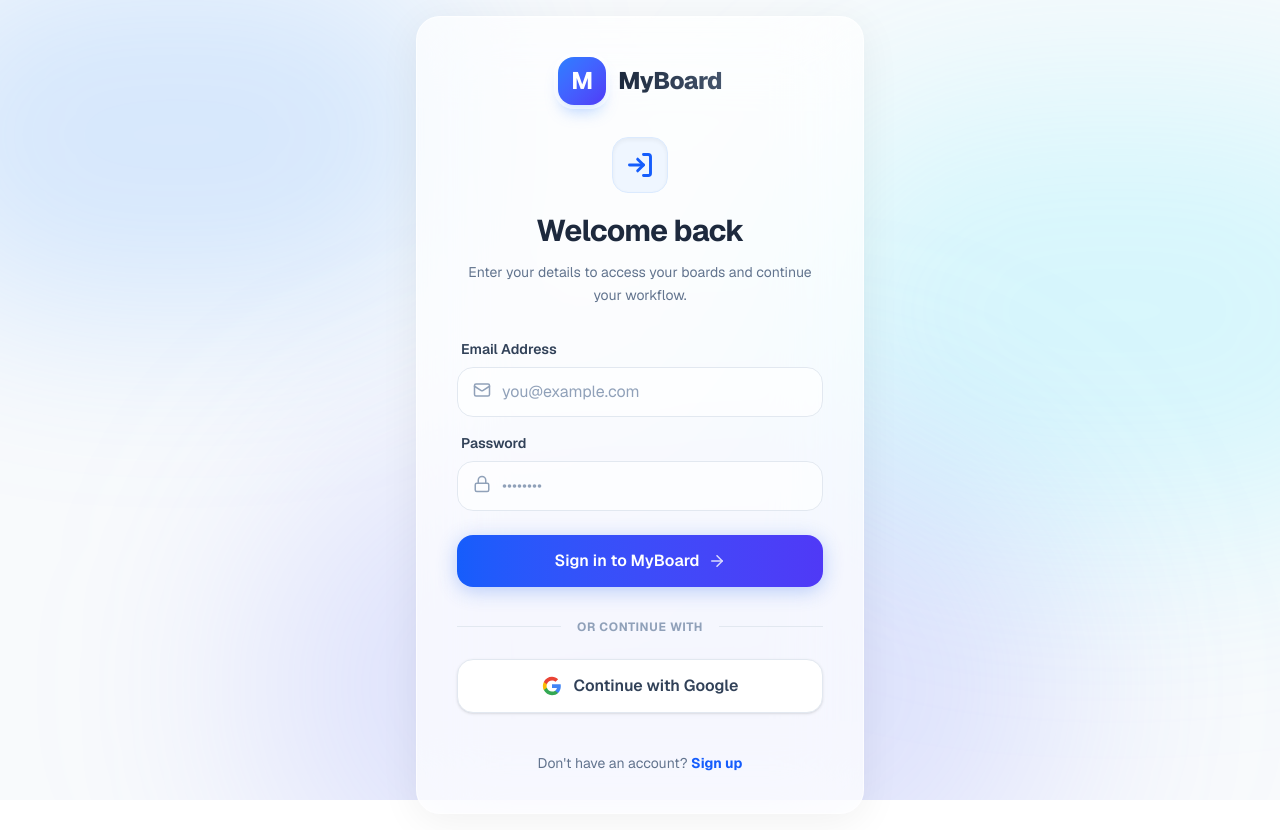
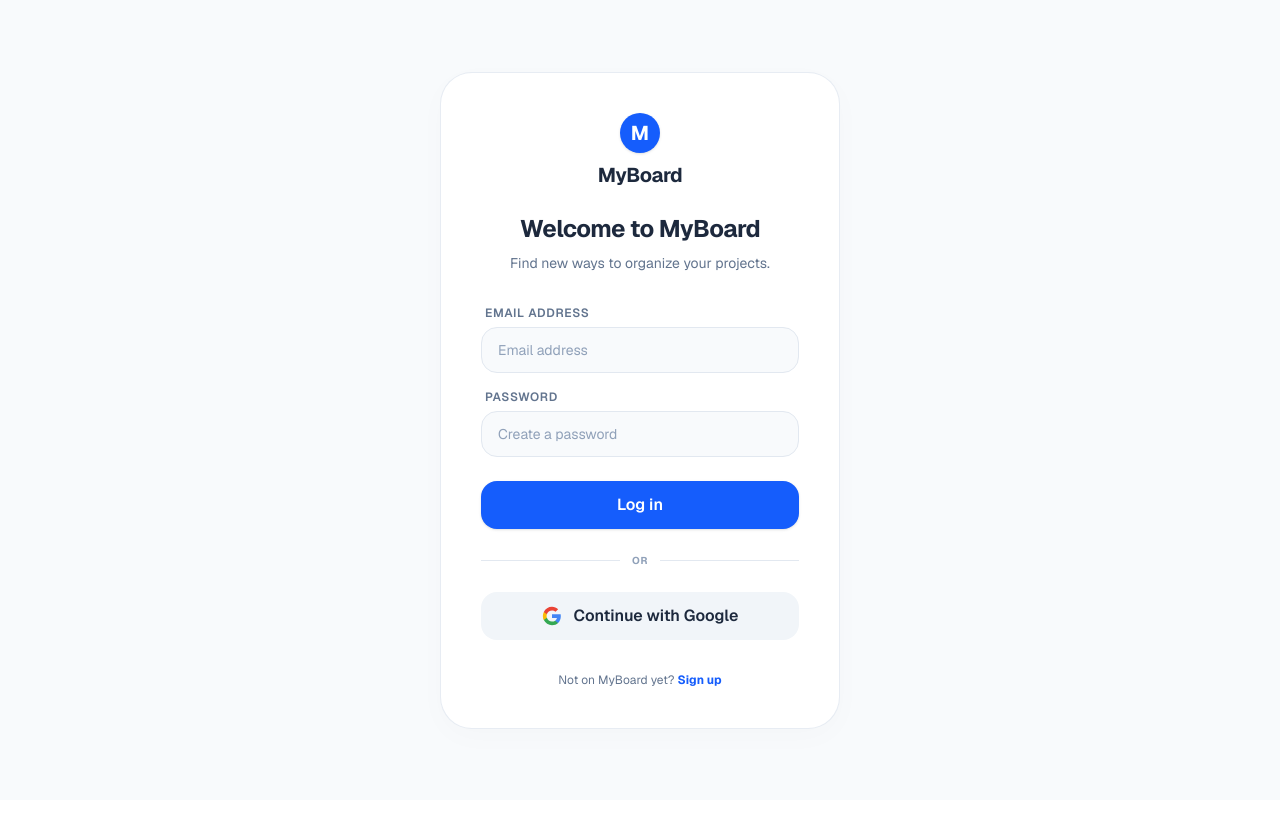
Before and after one commit to williampepple1/myboard, a Next.js app: page /login in a window 1280 px wide. After the commit the page ends 800 px from the top, so only its background shows below. Built offline with nearby package versions, Linux system fonts and the light colour scheme.

Commit message:
Update page.tsx

```diff
--- a/src/app/login/page.tsx
+++ b/src/app/login/page.tsx
@@ -3,7 +3,7 @@
 import { useState } from 'react'
 import { useSearchParams } from 'next/navigation'
 import { authClient } from '@/lib/auth-client'
-import { LogIn, UserPlus, Mail, Lock, AlertCircle, Loader2, KeyRound, Sparkles, ArrowRight } from 'lucide-react'
+import { AlertCircle, Loader2, KeyRound } from 'lucide-react'
 
 export default function LoginPage() {
   const searchParams = useSearchParams()
@@ -136,121 +136,77 @@ export default function LoginPage() {
     }
   }
 
-  const bgElement = (
-    <>
-      <style>{`
-        @keyframes blob {
-          0% { transform: translate(0px, 0px) scale(1); }
-          33% { transform: translate(30px, -50px) scale(1.1); }
-          66% { transform: translate(-20px, 20px) scale(0.9); }
-          100% { transform: translate(0px, 0px) scale(1); }
-        }
-        .animate-blob {
-          animation: blob 10s infinite alternate cubic-bezier(0.4, 0, 0.2, 1);
-        }
-        .animation-delay-2000 {
-          animation-delay: 2s;
-        }
-        .animation-delay-4000 {
-          animation-delay: 4s;
-        }
-        @keyframes fadeInUp {
-          from { opacity: 0; transform: translateY(20px); }
-          to { opacity: 1; transform: translateY(0); }
-        }
-        .animate-fade-in-up {
-          animation: fadeInUp 0.6s cubic-bezier(0.16, 1, 0.3, 1) forwards;
-          opacity: 0;
-        }
-        .delay-100 { animation-delay: 100ms; }
-        .delay-200 { animation-delay: 200ms; }
-        .delay-300 { animation-delay: 300ms; }
-        .delay-400 { animation-delay: 400ms; }
-      `}</style>
-      <div className="fixed inset-0 -z-10 bg-slate-50 overflow-hidden">
-        <div className="absolute top-[-10%] left-[-10%] w-[50%] h-[50%] bg-blue-400/20 rounded-full mix-blend-multiply filter blur-[100px] animate-blob"></div>
-        <div className="absolute top-[20%] right-[-10%] w-[50%] h-[50%] bg-cyan-300/20 rounded-full mix-blend-multiply filter blur-[100px] animate-blob animation-delay-2000"></div>
-        <div className="absolute bottom-[-20%] left-[20%] w-[60%] h-[60%] bg-indigo-400/20 rounded-full mix-blend-multiply filter blur-[100px] animate-blob animation-delay-4000"></div>
-      </div>
-    </>
-  )
-
   if (needsVerification) {
     return (
-      <div className="min-h-screen flex flex-col items-center justify-center p-4 relative">
-        {bgElement}
-        <div className="w-full max-w-md bg-white/70 backdrop-blur-2xl border border-white/60 rounded-3xl shadow-[0_8px_40px_rgb(0,0,0,0.06)] p-10 animate-in zoom-in-95 duration-500 relative overflow-hidden">
-          {/* Decorative shine */}
-          <div className="absolute top-0 inset-x-0 h-px bg-linear-to-r from-transparent via-white to-transparent opacity-80" />
+      <div className="min-h-screen bg-slate-50 flex flex-col items-center justify-center p-6">
+        <div className="w-full max-w-[400px] bg-white border border-slate-200/80 rounded-[32px] shadow-[0_8px_30px_rgba(0,0,0,0.02)] p-10 flex flex-col items-center animate-in zoom-in-95 duration-500">
 
-          <div className="flex flex-col items-center justify-center gap-3 mb-8">
-            <div className="w-12 h-12 rounded-2xl bg-linear-to-br from-blue-500 to-indigo-600 text-white flex items-center justify-center font-bold text-2xl shadow-lg shadow-blue-500/30 ring-4 ring-white/50">M</div>
-            <span className="text-2xl font-extrabold tracking-tight bg-clip-text text-transparent bg-linear-to-r from-slate-800 to-slate-600">MyBoard</span>
+          {/* Brand Logo */}
+          <div className="flex flex-col items-center justify-center gap-2 mb-8">
+            <div className="w-10 h-10 rounded-full bg-blue-600 text-white flex items-center justify-center font-bold text-xl shadow-sm">
+              M
             </div>
-          <div className="text-center mb-8">
-            <div className="inline-flex items-center justify-center w-14 h-14 bg-blue-50 text-blue-600 rounded-2xl mb-5 shadow-inner border border-blue-100">
-              <KeyRound size={28} strokeWidth={2.5} />
+            <span className="text-xl font-bold tracking-tight text-slate-800">MyBoard</span>
           </div>
-            <h1 className="text-3xl font-bold text-slate-800 tracking-tight">Verify your email</h1>
-            <p className="text-sm text-slate-500 mt-3 leading-relaxed">
-              We sent a verification code to <br/><span className="font-semibold text-slate-800 bg-slate-100 px-2 py-0.5 rounded-md">{email}</span>
+
+          <div className="text-center w-full mb-8">
+            <h1 className="text-2xl font-bold text-slate-800 tracking-tight">Verify your email</h1>
+            <p className="text-sm text-slate-500 mt-2 leading-relaxed">
+              We sent a verification code to <br/>
+              <span className="font-semibold text-slate-800 bg-slate-100 px-2 py-0.5 rounded-md text-xs">{email}</span>
             </p>
           </div>
 
           {error && (
-            <div className="mb-6 p-4 bg-red-50/80 border border-red-100 text-red-600 rounded-xl text-sm flex items-start gap-3 animate-in fade-in slide-in-from-top-2">
+            <div className="w-full mb-6 p-4 bg-red-50 border border-red-100 text-red-600 rounded-2xl text-sm flex items-start gap-2.5">
               <AlertCircle size={18} className="mt-0.5 shrink-0 text-red-500" />
-              <span className="font-medium">{error}</span>
+              <span className="font-medium text-xs leading-relaxed">{error}</span>
             </div>
           )}
 
           {successMsg && (
-            <div className="mb-6 p-4 bg-green-50/80 border border-green-100 text-green-700 rounded-xl text-sm flex items-start gap-3 animate-in fade-in slide-in-from-top-2">
-              <Sparkles size={18} className="mt-0.5 shrink-0 text-green-500" />
-              <span className="font-medium">{successMsg}</span>
+            <div className="w-full mb-6 p-4 bg-green-50 border border-green-100 text-green-700 rounded-2xl text-sm flex items-start gap-2.5">
+              <KeyRound size={18} className="mt-0.5 shrink-0 text-green-600" />
+              <span className="font-medium text-xs leading-relaxed">{successMsg}</span>
             </div>
           )}
 
-          <form onSubmit={handleVerificationSubmit} className="space-y-5">
-            <div className="space-y-2">
-              <label className="block text-sm font-semibold text-slate-700 ml-1">Verification Code</label>
-              <div className="relative group">
+          <form onSubmit={handleVerificationSubmit} className="w-full space-y-4">
+            <div className="space-y-1.5">
+              <label className="block text-xs font-semibold text-slate-500 uppercase tracking-wider ml-1">Verification Code</label>
               <input
                 type="text"
                 required
                 value={otp}
                 onChange={(e) => setOtp(e.target.value)}
-                  className="w-full pl-12 pr-4 py-3.5 bg-white/60 border border-slate-200 rounded-2xl outline-none focus:bg-white focus:border-blue-500 focus:ring-4 focus:ring-blue-500/10 transition-all duration-300 text-slate-800 font-bold tracking-widest text-lg placeholder:text-slate-400 placeholder:font-normal placeholder:tracking-normal hover:bg-white/90"
-                  placeholder="Enter 6 digits"
+                className="w-full px-4 py-3 bg-slate-50 border border-slate-200 rounded-2xl outline-none focus:bg-white focus:border-slate-800 focus:ring-1 focus:ring-slate-800 transition-all text-sm text-slate-800 font-bold tracking-widest text-center"
+                placeholder="000000"
                 maxLength={6}
               />
-                <KeyRound size={20} className="absolute left-4 top-4 text-slate-400 group-focus-within:text-blue-500 transition-colors duration-300" />
-              </div>
             </div>
 
             <button
               type="submit"
               disabled={isLoading || otp.length < 5}
-              className="relative w-full overflow-hidden bg-linear-to-r from-blue-600 to-indigo-600 hover:from-blue-700 hover:to-indigo-700 text-white font-semibold py-3.5 rounded-2xl transition-all duration-300 flex items-center justify-center gap-2 mt-4 disabled:opacity-70 disabled:cursor-not-allowed shadow-[0_4px_20px_0_rgb(37,99,235,0.3)] hover:shadow-[0_6px_25px_rgba(37,99,235,0.4)] hover:-translate-y-0.5 active:translate-y-0"
+              className="w-full bg-blue-600 hover:bg-blue-700 text-white font-semibold py-3 rounded-2xl transition-all flex items-center justify-center gap-2 mt-2 disabled:opacity-70 disabled:cursor-not-allowed shadow-sm"
             >
-              {isLoading && <Loader2 size={18} className="animate-spin" />}
+              {isLoading && <Loader2 size={16} className="animate-spin" />}
               <span>Verify Email</span>
-              {!isLoading && <ArrowRight size={18} className="ml-1 opacity-80" />}
             </button>
           </form>
 
-          <div className="mt-8 text-center text-sm">
-            <span className="text-slate-500">Didn&apos;t receive a code?</span>{' '}
+          <div className="mt-8 text-center text-xs w-full">
+            <span className="text-slate-400">Didn&apos;t receive a code?</span>{' '}
             <button
               onClick={resendOtp}
               disabled={isLoading}
-              className="text-blue-600 hover:text-blue-700 hover:underline font-semibold focus:outline-none disabled:opacity-50 transition-colors"
+              className="text-blue-600 hover:text-blue-700 font-semibold focus:outline-none disabled:opacity-50"
             >
               Resend
             </button>
           </div>
 
-          <div className="mt-5 text-center">
+          <div className="mt-4 text-center w-full">
              <button
               onClick={() => {
                 setNeedsVerification(false)
@@ -258,7 +214,7 @@ export default function LoginPage() {
                 setError('')
                 setSuccessMsg('')
               }}
-              className="text-sm text-slate-400 hover:text-slate-600 font-medium transition-colors"
+              className="text-xs text-slate-400 hover:text-slate-600 font-medium"
             >
               Back to login
             </button>
@@ -269,113 +225,96 @@ export default function LoginPage() {
   }
 
   return (
-    <div className="min-h-screen flex flex-col items-center justify-center p-4 relative">
-      {bgElement}
-      <div className="w-full max-w-md bg-white/70 backdrop-blur-2xl border border-white/60 rounded-3xl shadow-[0_8px_40px_rgb(0,0,0,0.06)] p-10 relative overflow-hidden">
-        {/* Decorative shine */}
-        <div className="absolute top-0 inset-x-0 h-px bg-linear-to-r from-transparent via-white to-transparent opacity-80" />
+    <div className="min-h-screen bg-slate-50 flex flex-col items-center justify-center p-6">
+      <div className="w-full max-w-[400px] bg-white border border-slate-200/80 rounded-[32px] shadow-[0_8px_30px_rgba(0,0,0,0.02)] p-10 flex flex-col items-center">
 
-        {/* Brand */}
-        <div className="flex items-center justify-center gap-3 mb-8 animate-fade-in-up">
-          <div className="w-12 h-12 rounded-2xl bg-linear-to-br from-blue-500 to-indigo-600 text-white flex items-center justify-center font-bold text-2xl shadow-lg shadow-blue-500/30 ring-4 ring-white/50">M</div>
-          <span className="text-2xl font-extrabold tracking-tight bg-clip-text text-transparent bg-linear-to-r from-slate-800 to-slate-600">MyBoard</span>
+        {/* Brand Logo */}
+        <div className="flex flex-col items-center justify-center gap-2 mb-6">
+          <div className="w-10 h-10 rounded-full bg-blue-600 text-white flex items-center justify-center font-bold text-xl shadow-sm">
+            M
+          </div>
+          <span className="text-xl font-bold tracking-tight text-slate-800">MyBoard</span>
         </div>
 
         {/* Header */}
-        <div className="text-center mb-8 animate-fade-in-up delay-100">
-          <div className="inline-flex items-center justify-center w-14 h-14 bg-blue-50 text-blue-600 rounded-2xl mb-5 shadow-inner border border-blue-100">
-            {isLogin ? <LogIn size={28} strokeWidth={2.5} /> : <Sparkles size={28} strokeWidth={2.5} />}
-          </div>
-          <h1 className="text-3xl font-bold text-slate-800 tracking-tight">
-            {isLogin ? 'Welcome back' : 'Create an account'}
+        <div className="text-center w-full mb-8">
+          <h1 className="text-2xl font-bold text-slate-800 tracking-tight">
+            {isLogin ? 'Welcome to MyBoard' : 'Create an account'}
           </h1>
-          <p className="text-sm text-slate-500 mt-3 leading-relaxed">
-            {isLogin ? 'Enter your details to access your boards and continue your workflow.' : 'Sign up to start organizing your projects beautifully.'}
+          <p className="text-sm text-slate-500 mt-2">
+            {isLogin ? 'Find new ways to organize your projects.' : 'Sign up to start pinning your tasks.'}
           </p>
         </div>
 
         {/* Error Message */}
         {error && (
-          <div className="mb-6 p-4 bg-red-50/80 border border-red-100 text-red-600 rounded-xl text-sm flex items-start gap-3 animate-in fade-in slide-in-from-top-2">
+          <div className="w-full mb-6 p-4 bg-red-50 border border-red-100 text-red-600 rounded-2xl text-sm flex items-start gap-2.5">
             <AlertCircle size={18} className="mt-0.5 shrink-0 text-red-500" />
-            <span className="font-medium">{error}</span>
+            <span className="font-medium text-xs leading-relaxed">{error}</span>
           </div>
         )}
 
         {/* Form */}
-        <form onSubmit={handleSubmit} className="space-y-4 animate-fade-in-up delay-200">
+        <form onSubmit={handleSubmit} className="w-full space-y-4">
           {!isLogin && (
-            <div className="space-y-2">
-              <label className="block text-sm font-semibold text-slate-700 ml-1">Full Name</label>
-              <div className="relative group">
+            <div className="space-y-1.5">
+              <label className="block text-xs font-semibold text-slate-500 uppercase tracking-wider ml-1">Full Name</label>
               <input
                 type="text"
                 required
                 value={name}
                 onChange={(e) => setName(e.target.value)}
-                  className="w-full pl-11 pr-4 py-3 bg-white/60 border border-slate-200 rounded-2xl outline-none focus:bg-white focus:border-blue-500 focus:ring-4 focus:ring-blue-500/10 transition-all duration-300 text-slate-700 font-medium placeholder:text-slate-400 placeholder:font-normal hover:bg-white/90"
-                  placeholder="John Doe"
+                className="w-full px-4 py-3 bg-slate-50 border border-slate-200 rounded-2xl outline-none focus:bg-white focus:border-slate-800 focus:ring-1 focus:ring-slate-800 transition-all text-sm text-slate-800 placeholder:text-slate-400 placeholder:font-normal"
+                placeholder="Full name"
               />
-                <UserPlus size={18} className="absolute left-4 top-3.5 text-slate-400 group-focus-within:text-blue-500 transition-colors duration-300" />
-              </div>
             </div>
           )}
 
-          <div className="space-y-2">
-            <label className="block text-sm font-semibold text-slate-700 ml-1">Email Address</label>
-            <div className="relative group">
+          <div className="space-y-1.5">
+            <label className="block text-xs font-semibold text-slate-500 uppercase tracking-wider ml-1">Email address</label>
             <input
               type="email"
               required
               value={email}
               onChange={(e) => setEmail(e.target.value)}
-                className="w-full pl-11 pr-4 py-3 bg-white/60 border border-slate-200 rounded-2xl outline-none focus:bg-white focus:border-blue-500 focus:ring-4 focus:ring-blue-500/10 transition-all duration-300 text-slate-700 font-medium placeholder:text-slate-400 placeholder:font-normal hover:bg-white/90"
-                placeholder="you@example.com"
+              className="w-full px-4 py-3 bg-slate-50 border border-slate-200 rounded-2xl outline-none focus:bg-white focus:border-slate-800 focus:ring-1 focus:ring-slate-800 transition-all text-sm text-slate-800 placeholder:text-slate-400 placeholder:font-normal"
+              placeholder="Email address"
             />
-              <Mail size={18} className="absolute left-4 top-3.5 text-slate-400 group-focus-within:text-blue-500 transition-colors duration-300" />
-            </div>
           </div>
 
-          <div className="space-y-2">
-            <label className="block text-sm font-semibold text-slate-700 ml-1">Password</label>
-            <div className="relative group">
+          <div className="space-y-1.5">
+            <label className="block text-xs font-semibold text-slate-500 uppercase tracking-wider ml-1">Password</label>
             <input
               type="password"
               required
               value={password}
               onChange={(e) => setPassword(e.target.value)}
-                className="w-full pl-11 pr-4 py-3 bg-white/60 border border-slate-200 rounded-2xl outline-none focus:bg-white focus:border-blue-500 focus:ring-4 focus:ring-blue-500/10 transition-all duration-300 text-slate-700 font-medium placeholder:text-slate-400 placeholder:font-normal hover:bg-white/90"
-                placeholder="••••••••"
+              className="w-full px-4 py-3 bg-slate-50 border border-slate-200 rounded-2xl outline-none focus:bg-white focus:border-slate-800 focus:ring-1 focus:ring-slate-800 transition-all text-sm text-slate-800 placeholder:text-slate-400 placeholder:font-normal"
+              placeholder="Create a password"
             />
-              <Lock size={18} className="absolute left-4 top-3.5 text-slate-400 group-focus-within:text-blue-500 transition-colors duration-300" />
-            </div>
           </div>
 
           <button
             type="submit"
             disabled={isLoading}
-            className="relative w-full overflow-hidden bg-linear-to-r from-blue-600 to-indigo-600 hover:from-blue-700 hover:to-indigo-700 text-white font-semibold py-3.5 rounded-2xl transition-all duration-300 flex items-center justify-center gap-2 mt-6 disabled:opacity-70 disabled:cursor-not-allowed shadow-[0_4px_20px_0_rgb(37,99,235,0.3)] hover:shadow-[0_6px_25px_rgba(37,99,235,0.4)] hover:-translate-y-0.5 active:translate-y-0 group"
+            className="w-full bg-blue-600 hover:bg-blue-700 text-white font-semibold py-3 rounded-2xl transition-all flex items-center justify-center gap-2 mt-6 disabled:opacity-70 disabled:cursor-not-allowed shadow-sm"
           >
-            <div className="absolute inset-0 bg-white/20 translate-y-full group-hover:translate-y-0 transition-transform duration-300 ease-in-out"></div>
-            <span className="relative flex items-center justify-center gap-2">
-              {isLoading && <Loader2 size={18} className="animate-spin" />}
-              <span>{isLogin ? 'Sign in to MyBoard' : 'Create your account'}</span>
-              {!isLoading && <ArrowRight size={18} className="opacity-80 group-hover:translate-x-1 transition-transform" />}
-            </span>
+            {isLoading && <Loader2 size={16} className="animate-spin" />}
+            <span>{isLogin ? 'Log in' : 'Sign up'}</span>
           </button>
         </form>
 
-        <div className="mt-8 flex items-center gap-4 before:h-px before:flex-1 before:bg-slate-200 after:h-px after:flex-1 after:bg-slate-200 text-xs text-slate-400 uppercase font-bold tracking-wider animate-fade-in-up delay-300">
-          Or continue with
+        <div className="w-full mt-6 flex items-center gap-3 before:h-px before:flex-1 before:bg-slate-200 after:h-px after:flex-1 after:bg-slate-200 text-[10px] text-slate-400 font-bold uppercase tracking-wider">
+          OR
         </div>
 
         <button
           type="button"
           onClick={handleGoogleLogin}
           disabled={isLoading}
-          className="mt-6 w-full bg-white hover:bg-slate-50 border border-slate-200 text-slate-700 font-semibold py-3.5 rounded-2xl transition-all duration-300 flex items-center justify-center gap-3 disabled:opacity-70 disabled:cursor-not-allowed shadow-sm hover:shadow-md hover:-translate-y-0.5 active:translate-y-0 animate-fade-in-up delay-400 group"
+          className="mt-6 w-full bg-slate-100 hover:bg-slate-200 text-slate-800 font-semibold py-3 rounded-2xl transition-all flex items-center justify-center gap-3 disabled:opacity-70 disabled:cursor-not-allowed"
         >
-          <svg className="w-5 h-5 group-hover:scale-110 transition-transform" viewBox="0 0 24 24">
+          <svg className="w-5 h-5" viewBox="0 0 24 24">
             <path d="M22.56 12.25c0-.78-.07-1.53-.2-2.25H12v4.26h5.92c-.26 1.37-1.04 2.53-2.21 3.31v2.77h3.57c2.08-1.92 3.28-4.74 3.28-8.09z" fill="#4285F4" />
             <path d="M12 23c2.97 0 5.46-.98 7.28-2.66l-3.57-2.77c-.98.66-2.23 1.06-3.71 1.06-2.86 0-5.29-1.93-6.16-4.53H2.18v2.84C3.99 20.53 7.7 23 12 23z" fill="#34A853" />
             <path d="M5.84 14.09c-.22-.66-.35-1.36-.35-2.09s.13-1.43.35-2.09V7.07H2.18C1.43 8.55 1 10.22 1 12s.43 3.45 1.18 4.93l2.85-2.22.81-.62z" fill="#FBBC05" />
@@ -385,16 +324,16 @@ export default function LoginPage() {
         </button>
 
         {/* Footer */}
-        <div className="mt-10 text-center text-sm text-slate-500 animate-fade-in-up delay-400">
-          {isLogin ? "Don't have an account?" : "Already have an account?"}{' '}
+        <div className="mt-8 text-center text-xs text-slate-500">
+          {isLogin ? "Not on MyBoard yet?" : "Already have an account?"}{' '}
           <button
             onClick={() => {
               setIsLogin(!isLogin)
               setError('')
             }}
-            className="text-blue-600 hover:text-blue-700 hover:underline font-bold focus:outline-none transition-colors"
+            className="text-blue-600 hover:text-blue-700 font-bold focus:outline-none transition-colors"
           >
-            {isLogin ? 'Sign up' : 'Sign in'}
+            {isLogin ? 'Sign up' : 'Log in'}
           </button>
         </div>
       </div>
```
Lines whose indentation alone changed are shown as unchanged.
